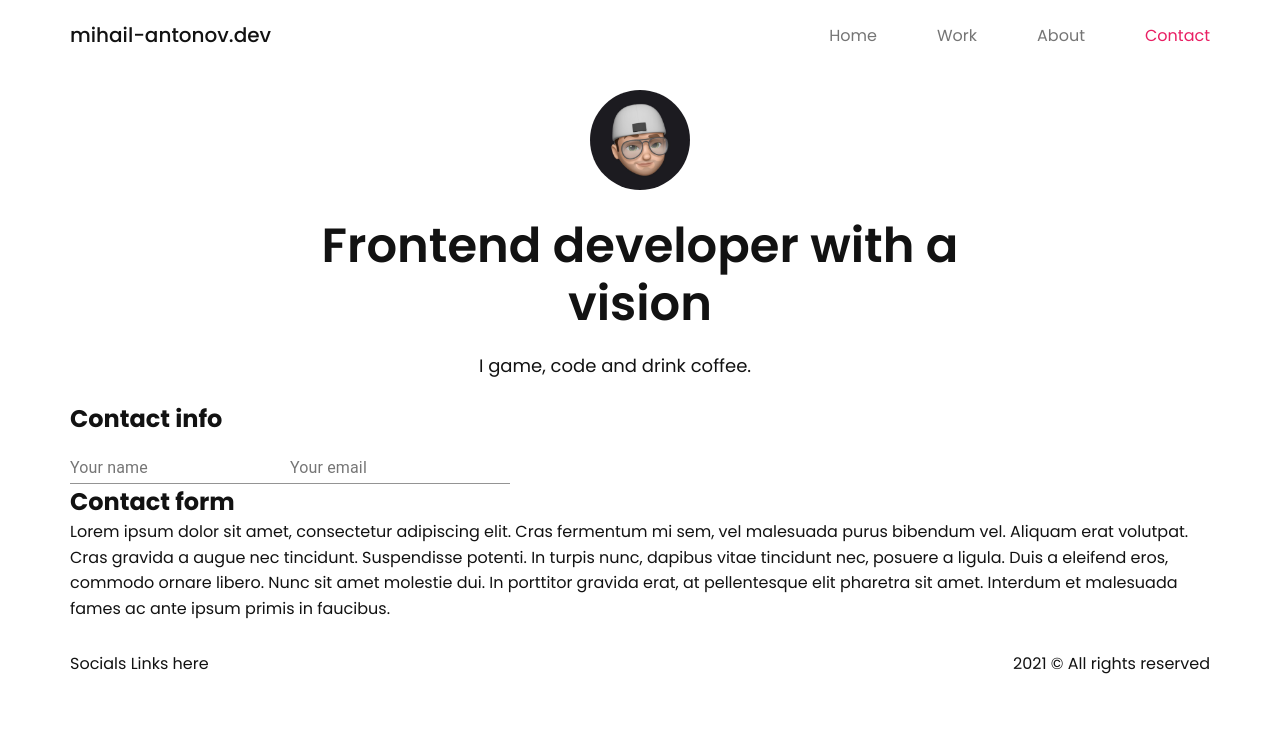
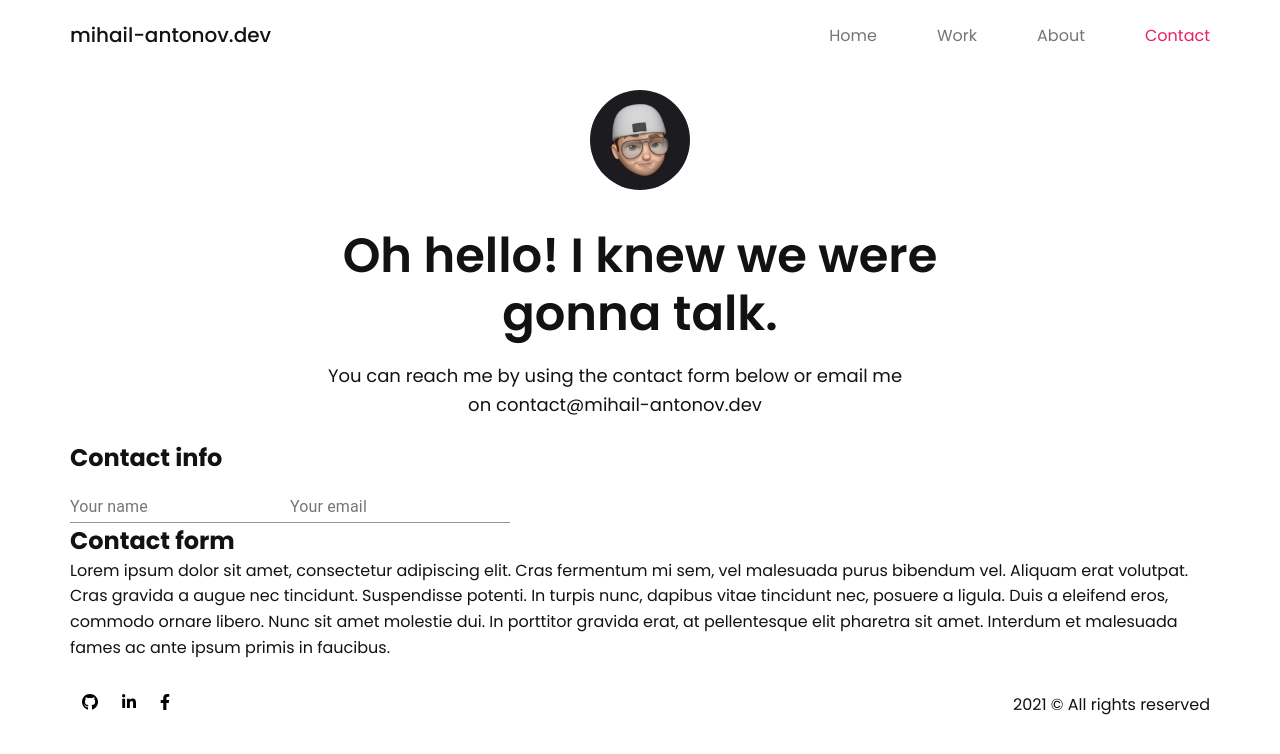
Before and after one commit to mihail-antonov/project-identity, a Next.js app: page /contact in a window 1280 px wide. Shown: the top 754 px of the page. Built offline with nearby package versions, Linux system fonts and the light colour scheme.

Commit message:
cover component added and footer component changes

```diff
--- /dev/null
+++ b/components/cover/cover.jsx
@@ -0,0 +1,29 @@
+import Image from "next/image";
+
+import styles from "./cover.module.scss";
+import layout from "../layout/layout.module.scss";
+
+export default function Cover(props) {
+  return (
+    <div className={styles.cover}>
+      <div className={layout.container}>
+        <div className={styles.wrapper}>
+          <div className={styles.image_box}>
+            <Image
+              src={props.coverImage}
+              alt={props.coverAlt}
+              className={styles.image_box_img}
+              width="480px"
+              height="480px"
+            />
+          </div>
+          <div className={styles.text_box}>
+            <p className={styles.text_box_caption}>{props.coverCaption}</p>
+            <h2 className={styles.text_box_title}>{props.coverTitle}</h2>
+            <p className={styles.text_box_paragraph}>{props.coverParagraph}</p>
+          </div>
+        </div>
+      </div>
+    </div>
+  );
+}
--- a/components/footer/footer.jsx
+++ b/components/footer/footer.jsx
@@ -1,4 +1,11 @@
 import link from "next/link";
+
+import { FontAwesomeIcon } from "@fortawesome/react-fontawesome";
+import {
+  faGithub,
+  faLinkedinIn,
+  faFacebookF,
+} from "@fortawesome/free-brands-svg-icons";
 
 import styles from "./footer.module.scss";
 import layout from "../layout/layout.module.scss";
@@ -9,7 +16,24 @@ export default function Header() {
       <div className={layout.container}>
         <div className={styles.wrapper}>
           <div className={styles.social}>
-            <p>Socials Links here</p>
+            <div className={styles.social__icon}>
+              <FontAwesomeIcon
+                className={styles.social__icon__svg}
+                icon={faGithub}
+              />
+            </div>
+            <div className={styles.social__icon}>
+              <FontAwesomeIcon
+                className={styles.social__icon__svg}
+                icon={faLinkedinIn}
+              />
+            </div>
+            <div className={styles.social__icon}>
+              <FontAwesomeIcon
+                className={styles.social__icon__svg}
+                icon={faFacebookF}
+              />
+            </div>
           </div>
           <div className={styles.copyright}>
             <p>2021 © All rights reserved</p>
--- a/components/footer/footer.module.scss
+++ b/components/footer/footer.module.scss
@@ -1,3 +1,5 @@
+@import "../../styles/abstracts/variables";
+
 .footer {
   display: block;
 
@@ -9,6 +11,18 @@
     padding: 30px 0;
 
     .social {
+      display: flex;
+      flex-flow: row nowrap;
+      align-items: center;
+
+      .social__icon {
+        padding: 0 12px;
+
+        .social__icon__svg {
+          fill: $black;
+          height: 24px;
+        }
+      }
     }
   }
 }
--- a/pages/contact.jsx
+++ b/pages/contact.jsx
@@ -1,10 +1,9 @@
 import Head from "next/head";
-import Image from "next/image";
 import Layout from "../components/layout/layout";
+import Cover from "../components/cover/cover";
 import TextField from "@material-ui/core/TextField";
 
 import layout from "../components/layout/layout.module.scss";
-import cover from "../styles/partials/cover.module.scss";
 import styles from "../styles/contact.module.scss";
 
 export default function Contact() {
@@ -16,29 +15,13 @@ export default function Contact() {
         <title>mihail-antonov.dev - Contact</title>
       </Head>
 
-      <div className={cover.cover}>
-        <div className={layout.container}>
-          <div className={cover.wrapper}>
-            <div className={cover.image_box}>
-              <Image
-                src="/img/avatar.png"
-                alt="hi"
-                className={cover.image_box_img}
-                width="480px"
-                height="480px"
-              />
-            </div>
-            <div className={cover.text_box}>
-              <h2 className={cover.text_box_title}>
-                Frontend developer with a vision
-              </h2>
-              <p className={cover.text_box_paragraph}>
-                I game, code and drink coffee.
-              </p>
-            </div>
-          </div>
-        </div>
-      </div>
+      <Cover
+        coverImage="/img/avatar.png"
+        coverAlt="Contact Me"
+        coverCaption=""
+        coverTitle="Oh hello! I knew we were gonna talk."
+        coverParagraph="You can reach me by using the contact form below or email me on contact@mihail-antonov.dev"
+      />
 
       <div id="contact">
         <div className={layout.container}>
```
Also changed, not shown: package.json (+5 -2 lines), pages/about.jsx (+8 -26 lines), pages/index.jsx (+8 -27 lines), components/cover/cover.module.scss (renamed from styles/partials/cover.module.scss), 1 other file (tests, documents, lock files or other folders).
